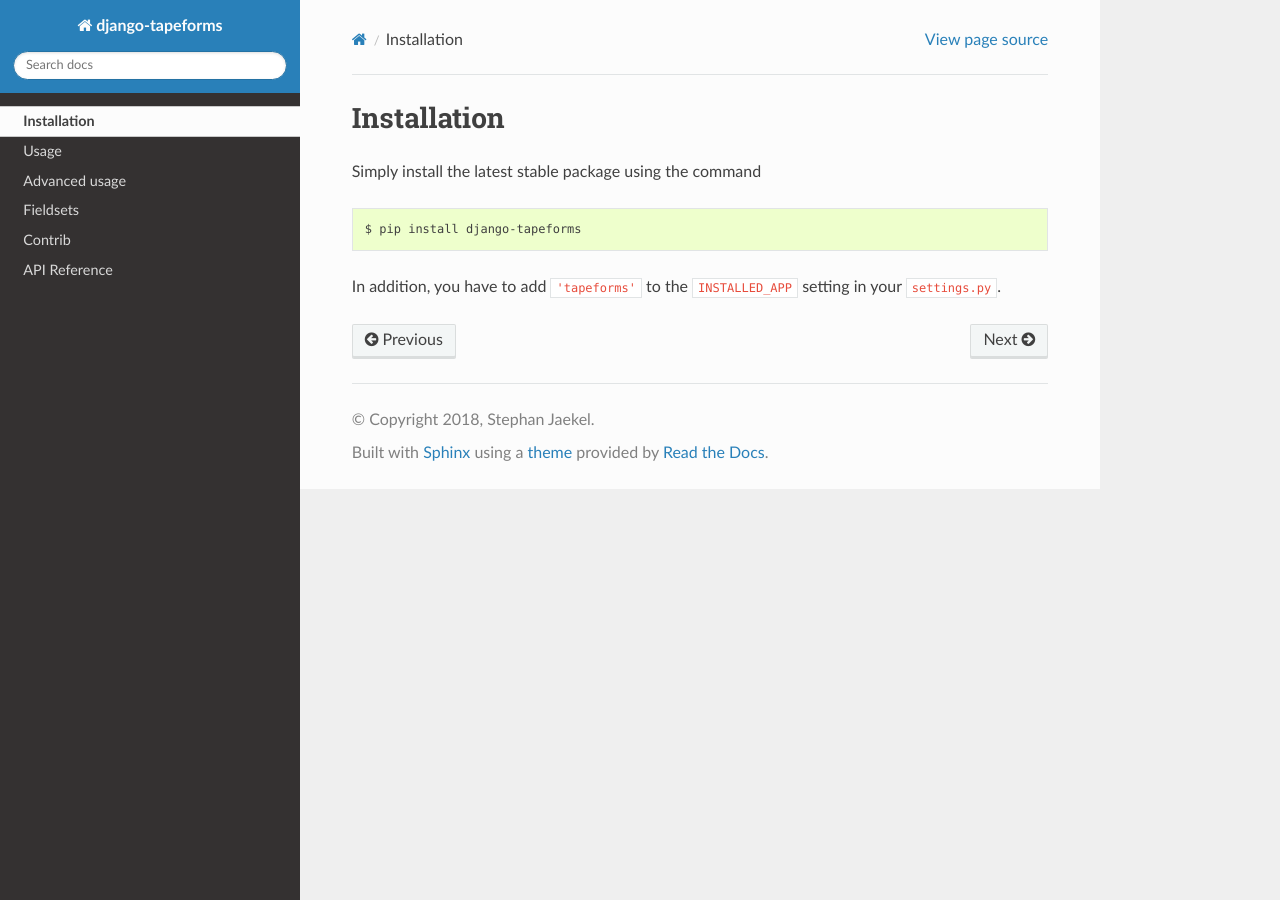
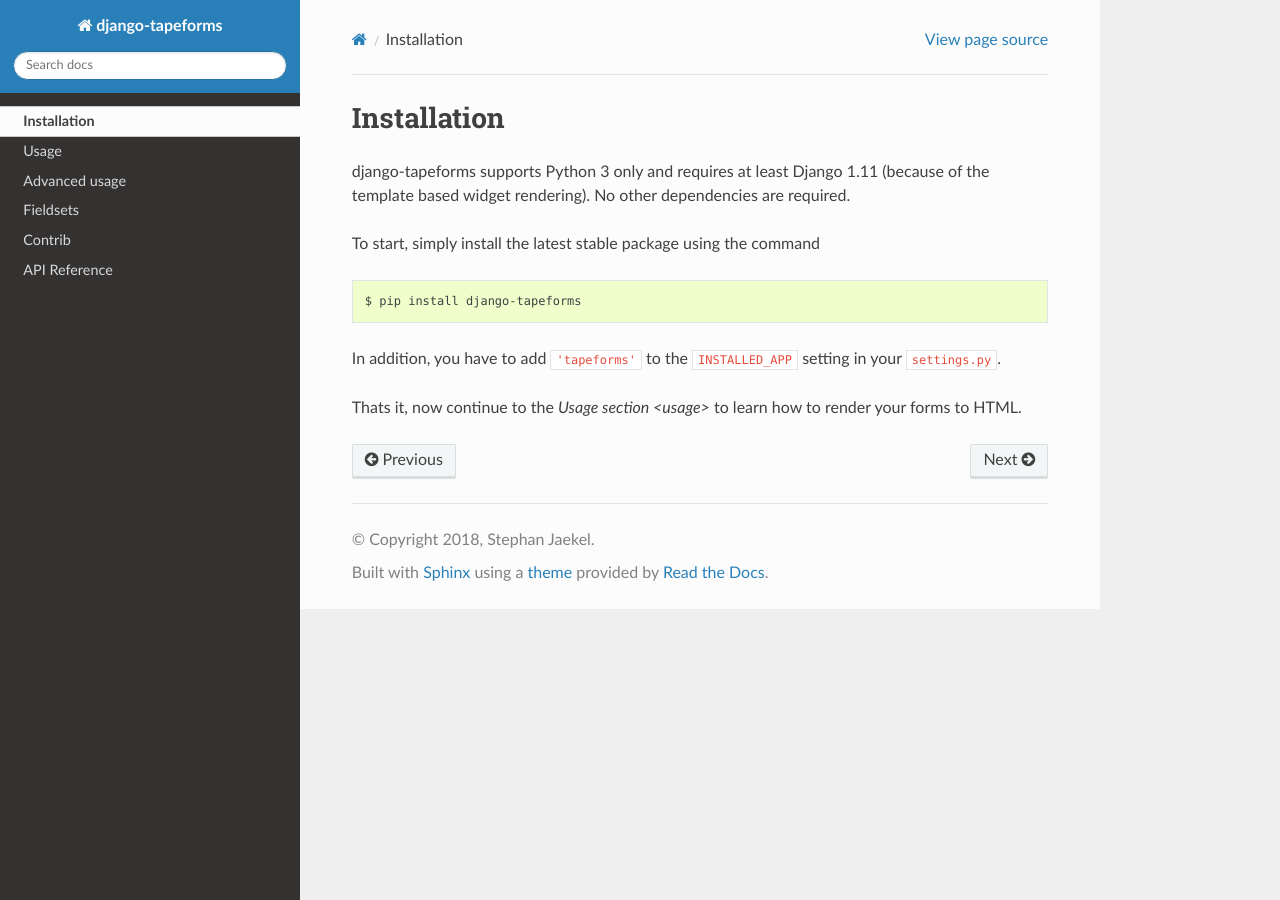
Before and after one commit to stephrdev/django-tapeforms, a Sphinx documentation site: the page built from docs/installation.rst, in a window 1280 px wide. Built offline with Sphinx 7.4.7 and the Read the Docs theme 2.0.0, drawn with Linux system fonts in a browser that asks for light colours.

Commit message:
Update docs, add codecov and enable CI testing for Django 1.11.

```diff
--- a/docs/installation.rst
+++ b/docs/installation.rst
@@ -1,7 +1,10 @@
 Installation
 ============
 
-Simply install the latest stable package using the command
+django-tapeforms supports Python 3 only and requires at least Django 1.11 (because
+of the template based widget rendering). No other dependencies are required.
+
+To start, simply install the latest stable package using the command
 
 .. code-block:: shell
 
@@ -10,3 +13,6 @@
 
 In addition, you have to add ``'tapeforms'`` to the ``INSTALLED_APP`` setting
 in your ``settings.py``.
+
+Thats it, now continue to the `Usage section <usage>` to learn how to render your
+forms to HTML.
```
Also changed, not shown: README.rst (+14 -2 lines), .travis.yml.
